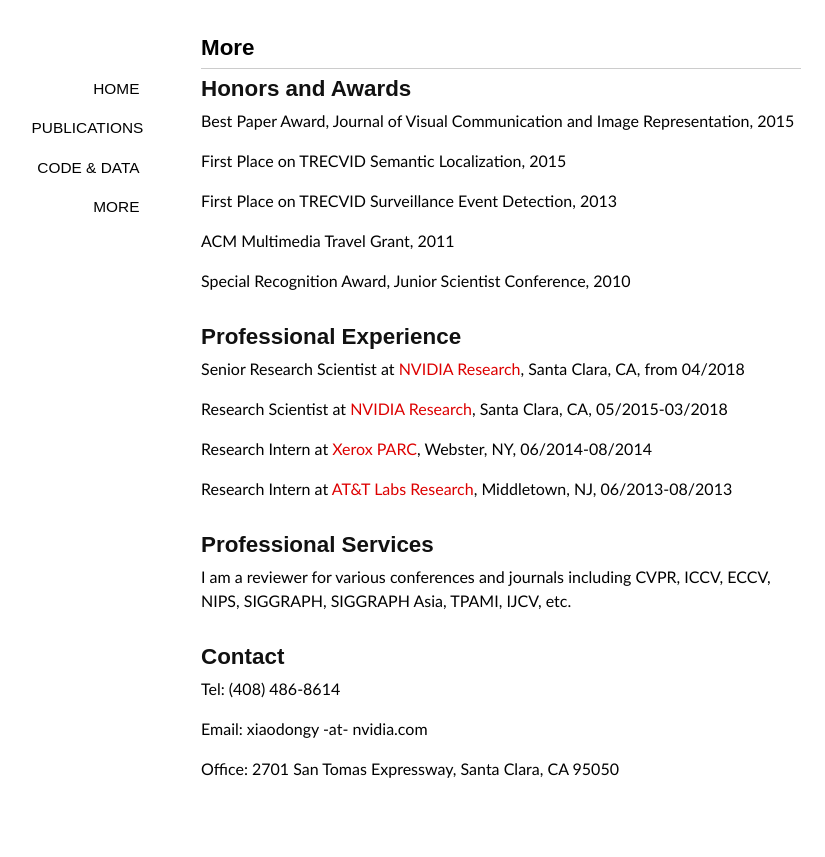
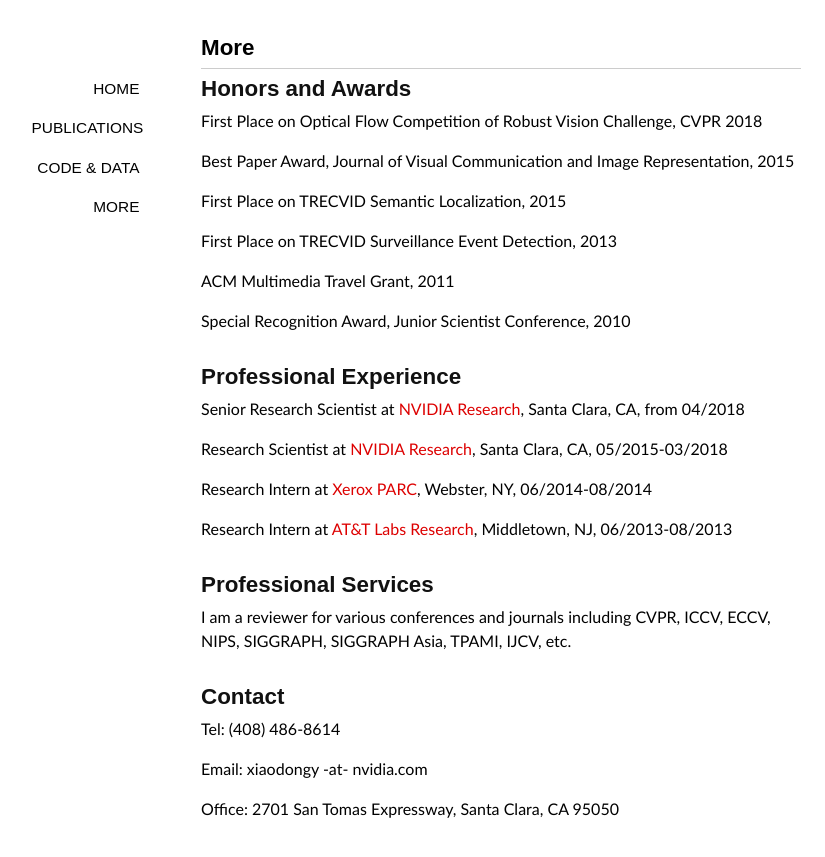
Before and after one commit to xiaodongyang/xiaodongyang.github.io, a Jekyll site: the page built from more/index.md, in a window 1280 px wide. Shown: the top 857 px of the page, without its empty margins (139-964 px from the left). Built offline with Jekyll 4.4.1, drawn with Linux system fonts in a browser that asks for light colours; some web fonts are replaced.

Commit message:
Update index.md

```diff
--- a/more/index.md
+++ b/more/index.md
@@ -5,6 +5,8 @@ comments: no
 ---
 
 ## Honors and Awards
+
+First Place on Optical Flow Competition of Robust Vision Challenge, CVPR 2018
 
 Best Paper Award, Journal of Visual Communication and Image Representation, 2015
 
```
